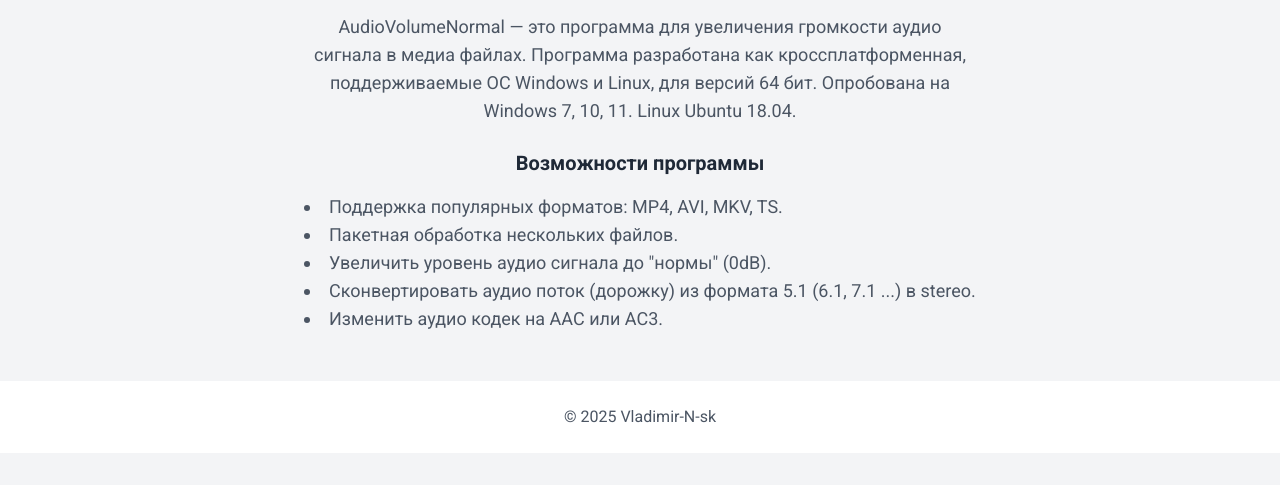
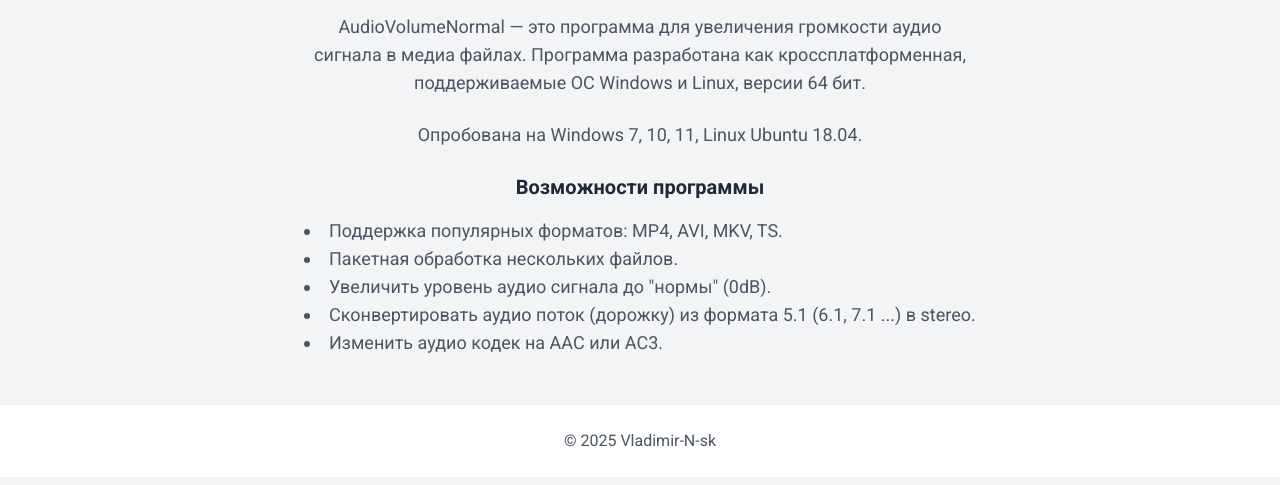
Before and after one commit to Vladimir-N-sk/AudioVolumeNormal, a plain HTML site: page docs/index.html in a window 1280 px wide. Shown: the part 175-660 px from the top of the page. Drawn offline with nearby package versions, Linux system fonts and the light colour scheme.

Commit message:
редактирование index.html

```diff
--- a/docs/index.html
+++ b/docs/index.html
@@ -68,8 +68,10 @@
         <section class="text-center">
             <h2 class="text-3xl font-bold text-gray-800 mb-4">О программе</h2>
             <p class="text-lg text-gray-600 max-w-2xl mx-auto mb-6">
-                AudioVolumeNormal — это программа для увеличения громкости аудио сигнала в медиа файлах. Программа разработана как кроссплатформенная, поддерживаемые ОС Windows и Linux, для версий 64 бит.
-                Опробована на Windows 7, 10, 11. Linux Ubuntu 18.04.
+                AudioVolumeNormal — это программа для увеличения громкости аудио сигнала в медиа файлах. Программа разработана как кроссплатформенная, поддерживаемые ОС Windows и Linux, версии 64 бит.
+            </p>
+            <p class="text-lg text-gray-600 max-w-2xl mx-auto mb-6">
+                Опробована на Windows 7, 10, 11, Linux Ubuntu 18.04.
             </p>
             <h3 class="text-xl font-semibold text-gray-800 mb-4">Возможности программы</h3>
             <ul class="list-disc list-inside text-lg text-gray-600 max-w-2xl mx-auto text-left">
```
